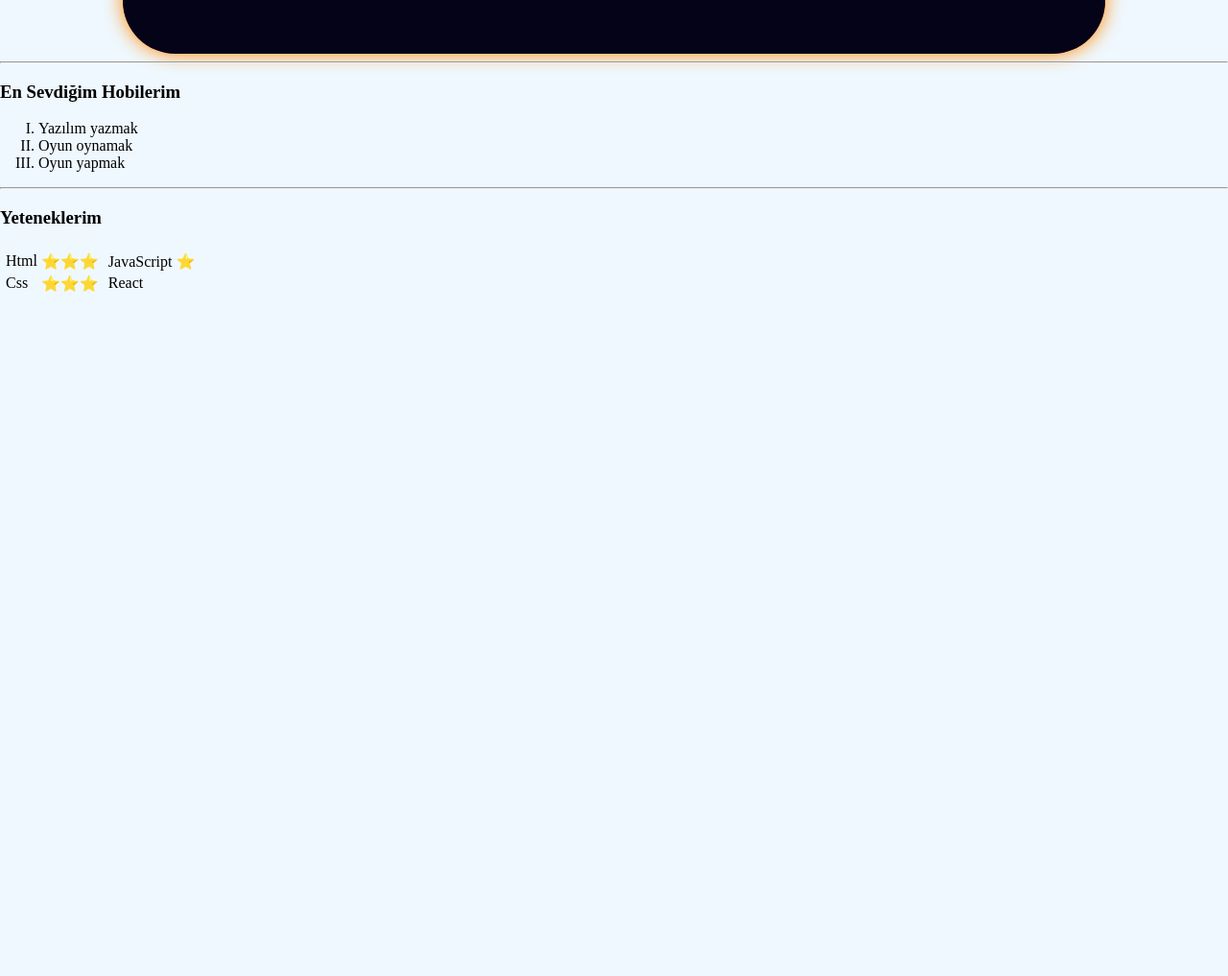
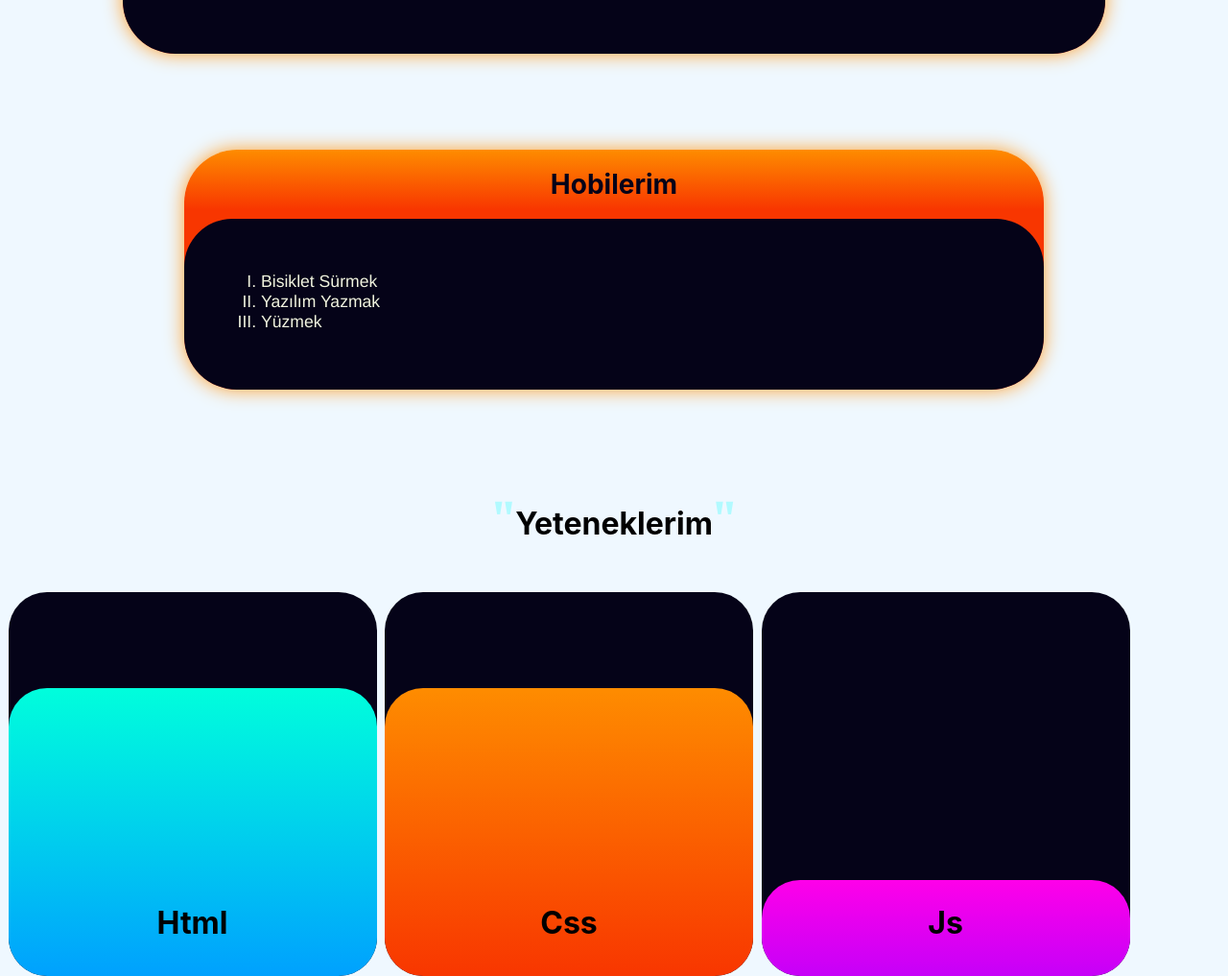
Before and after one commit to polatefekaya/LearningSite, a plain HTML site: page index.html in a window 1280 px wide. Shown: the part 1304-2321 px from the top of the page at 96% size. Before the commit the page ends 1615 px from the top, so only its background shows below. Drawn offline with Linux system fonts and the light colour scheme.

Commit message:
Add files via upload

```diff
--- a/Style.css
+++ b/Style.css
@@ -176,7 +176,7 @@ body {
   box-sizing: border-box;
   overflow: hidden;
   padding: 0;
-  box-shadow: 0px 0px 20px #fe8c00;
+  box-shadow: 0px 0px 20px #ffa02c;
 }
 
 #egitimicerik {
@@ -213,3 +213,118 @@ body {
     Ubuntu, Cantarell, "Open Sans", "Helvetica Neue", sans-serif;
   color: var(--main-dark-color);
 }
+
+#hobiler {
+  width: 70%;
+  margin: 0 auto;
+  margin-top: 100px;
+  border-radius: 55px;
+  height: 250px;
+  background: linear-gradient(#fe8c00, #f83600, #f83600, #f83600, #f83600);
+  box-sizing: border-box;
+  overflow: hidden;
+  padding: 0;
+  box-shadow: 0px 0px 20px #ffa02c;
+}
+
+#hobilericerik {
+  font-family: Helvetica, sans-serif;
+  position: relative;
+  color: #f1f4df;
+  width: 100%;
+  border-top-left-radius: 50px;
+  border-top-right-radius: 50px;
+  height: 200px;
+  background: var(--main-dark-color);
+  margin-top: 0px;
+}
+
+#hobiler h1 {
+  font-size: 1.75rem;
+  text-align: center;
+  font-family: -apple-system, BlinkMacSystemFont, "Segoe UI", Roboto, Oxygen,
+    Ubuntu, Cantarell, "Open Sans", "Helvetica Neue", sans-serif;
+  color: var(--main-dark-color);
+}
+
+#divol {
+  width: 100%;
+  height: 300px;
+  position: relative;
+  top: 55px;
+  left: 40px;
+  font-size: 1.1rem;
+}
+
+#yetenek {
+  font-family: -apple-system, BlinkMacSystemFont, "Segoe UI", Roboto, Oxygen,
+    Ubuntu, Cantarell, "Open Sans", "Helvetica Neue", sans-serif;
+  text-align: center;
+  margin-top: 100px;
+}
+
+.tirnak {
+  color: rgb(177, 250, 255);
+
+  font-family: Cambria, Cochin, Georgia, Times, "Times New Roman", serif,
+    Helvetica, sans-serif;
+  font-size: 3rem;
+}
+
+#html,
+#css,
+#js {
+  width: 30%;
+  height: 400px;
+  float: left;
+  background: var(--main-dark-color);
+  border-radius: 40px;
+  margin-left: 8.5px;
+  margin-top: 25px;
+}
+
+#htmlinner,
+#cssinner,
+#jsinner {
+  width: 100%;
+  border-radius: 40px;
+  font-family: -apple-system, BlinkMacSystemFont, "Segoe UI", Roboto, Oxygen,
+    Ubuntu, Cantarell, "Open Sans", "Helvetica Neue", sans-serif;
+}
+
+#htmlinner h1,
+#cssinner h1,
+#jsinner h1 {
+  position: relative;
+  text-align: center;
+}
+
+#htmlinner h1 {
+  top: 225px;
+}
+
+#htmlinner {
+  margin-top: 100px;
+  height: 300px;
+  background: linear-gradient(#00fedc, #00a1fe);
+}
+
+#cssinner h1 {
+  top: 225px;
+}
+
+#cssinner {
+  margin-top: 100px;
+  height: 300px;
+  background: linear-gradient(#fe8c00, #f83600);
+}
+
+#jsinner h1 {
+  top: 25px;
+}
+
+#jsinner {
+  margin-top: 300px;
+  height: 100px;
+  background: linear-gradient(#fe00e9, #c600f8);
+}
--- a/index.html
+++ b/index.html
@@ -68,46 +68,30 @@
         </div>
       </div>
     </div>
-    <hr />
-    <h3>En Sevdiğim Hobilerim</h3>
-    <ol type="I">
-      <li>Yazılım yazmak</li>
-      <li>Oyun oynamak</li>
-      <li>Oyun yapmak</li>
-    </ol>
-    <hr />
-    <h3>Yeteneklerim</h3>
-    <table>
-      <tr>
-        <td>
-          <table>
-            <tbody>
-              <tr>
-                <td>Html</td>
-                <td>⭐⭐⭐</td>
-              </tr>
-              <tr>
-                <td>Css</td>
-                <td>⭐⭐⭐</td>
-              </tr>
-            </tbody>
-          </table>
-        </td>
-        <td>
-          <table>
-            <tbody>
-              <tr>
-                <td>JavaScript</td>
-                <td>⭐</td>
-              </tr>
-              <tr>
-                <td>React</td>
-                <td></td>
-              </tr>
-            </tbody>
-          </table>
-        </td>
-      </tr>
-    </table>
+    <div id="hobiler">
+      <h1>Hobilerim</h1>
+      <div id="hobilericerik">
+        <div id="divol">
+          <ol type="I">
+            <li>Bisiklet Sürmek</li>
+            <li>Yazılım Yazmak</li>
+            <li>Yüzmek</li>
+          </ol>
+        </div>
+      </div>
+    </div>
+
+    <h1 id="yetenek">
+      <span class="tirnak">"</span>Yeteneklerim<span class="tirnak">"</span>
+    </h1>
+    <div id="html">
+      <div id="htmlinner"><h1>Html</h1></div>
+    </div>
+    <div id="css">
+      <div id="cssinner"><h1>Css</h1></div>
+    </div>
+    <div id="js">
+      <div id="jsinner"><h1>Js</h1></div>
+    </div>
   </body>
 </html>
```
